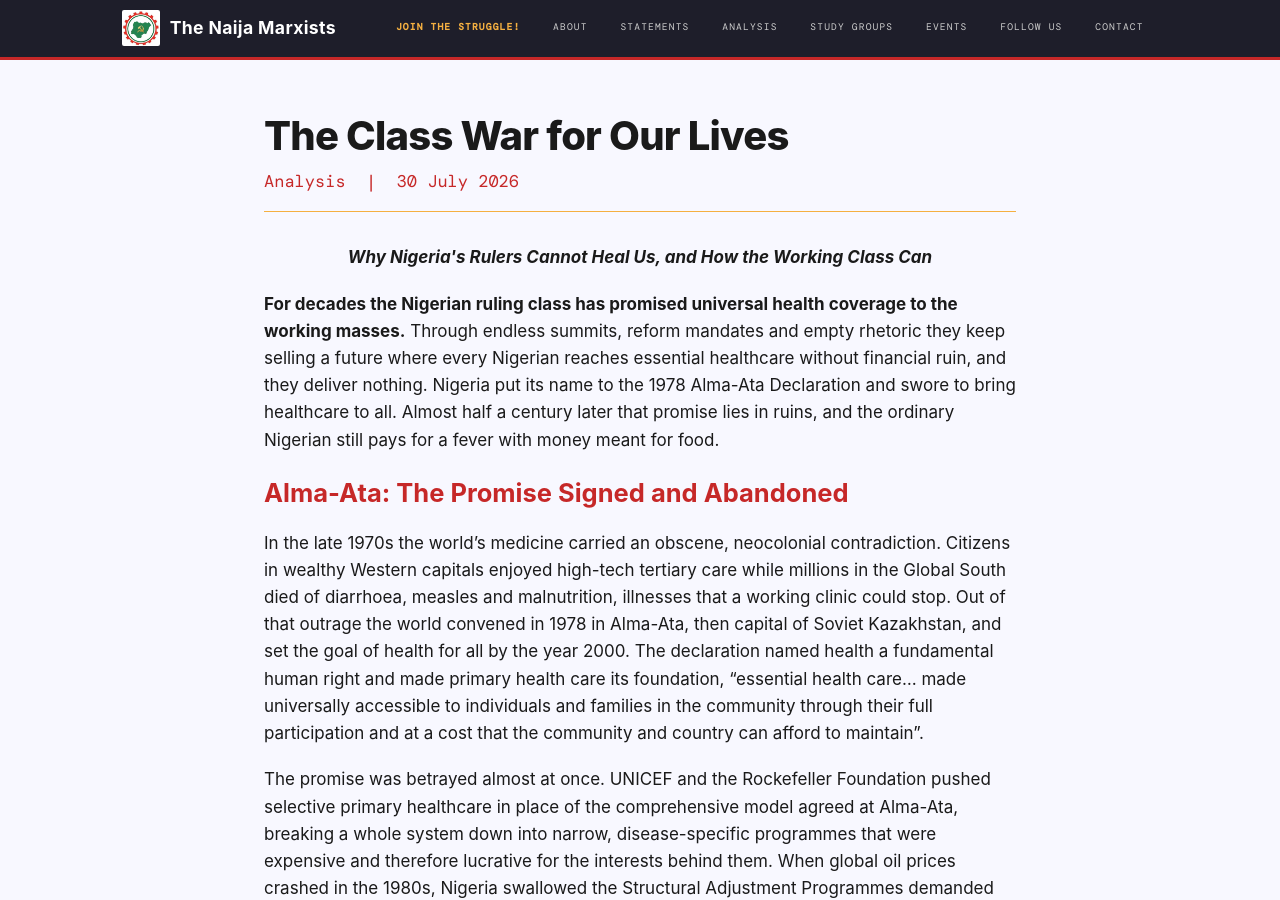
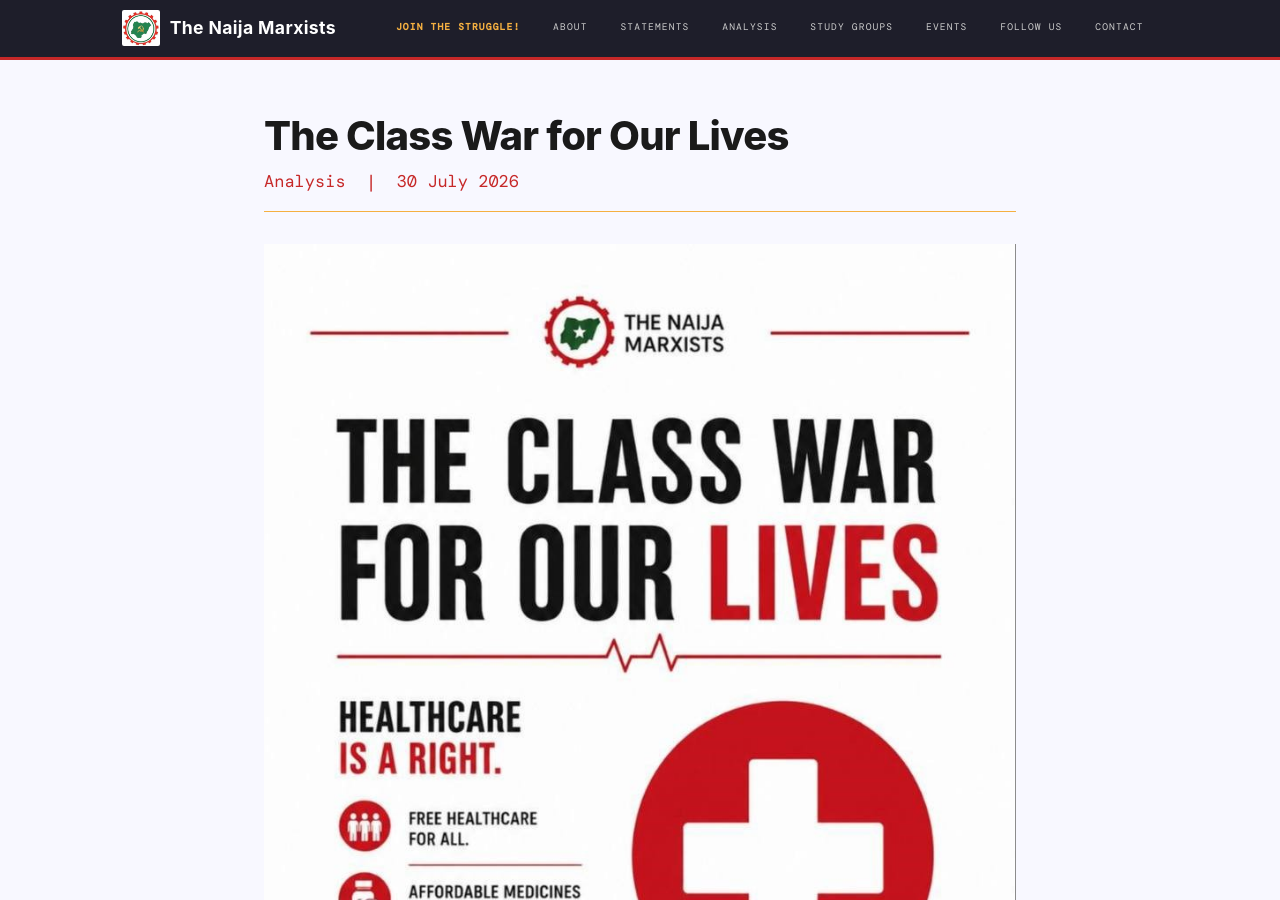
Before and after one commit to NaijaMarxistTech/website, a Jekyll site: the page built from _posts/2026-07-30-the-class-war-for-our-lives.md, in a window 1280 px wide and 900 px high. Built offline with Jekyll 4.4.1, drawn with Linux system fonts in a browser that asks for light colours.

Commit message:
The Class War For Our Lives, Image

```diff
--- a/_posts/2026-07-30-the-class-war-for-our-lives.md
+++ b/_posts/2026-07-30-the-class-war-for-our-lives.md
@@ -4,6 +4,8 @@
 category: Analysis
 excerpt: "For decades the Nigerian ruling class has promised universal health coverage to the working masses. They keep selling a future where every Nigerian reaches essential healthcare without financial ruin, and they deliver nothing."
 ---
+
+<img src="/assets/images/posts/class-war-for-our-lives.jpg" alt="image" width="800" style="max-width:100%; height:auto;">
 
 <i><center><b>Why Nigeria's Rulers Cannot Heal Us, and How the Working Class Can</b></center></i>
 
```
Also changed, not shown: assets/images/posts/class-war-for-our-lives.jpg (added).
